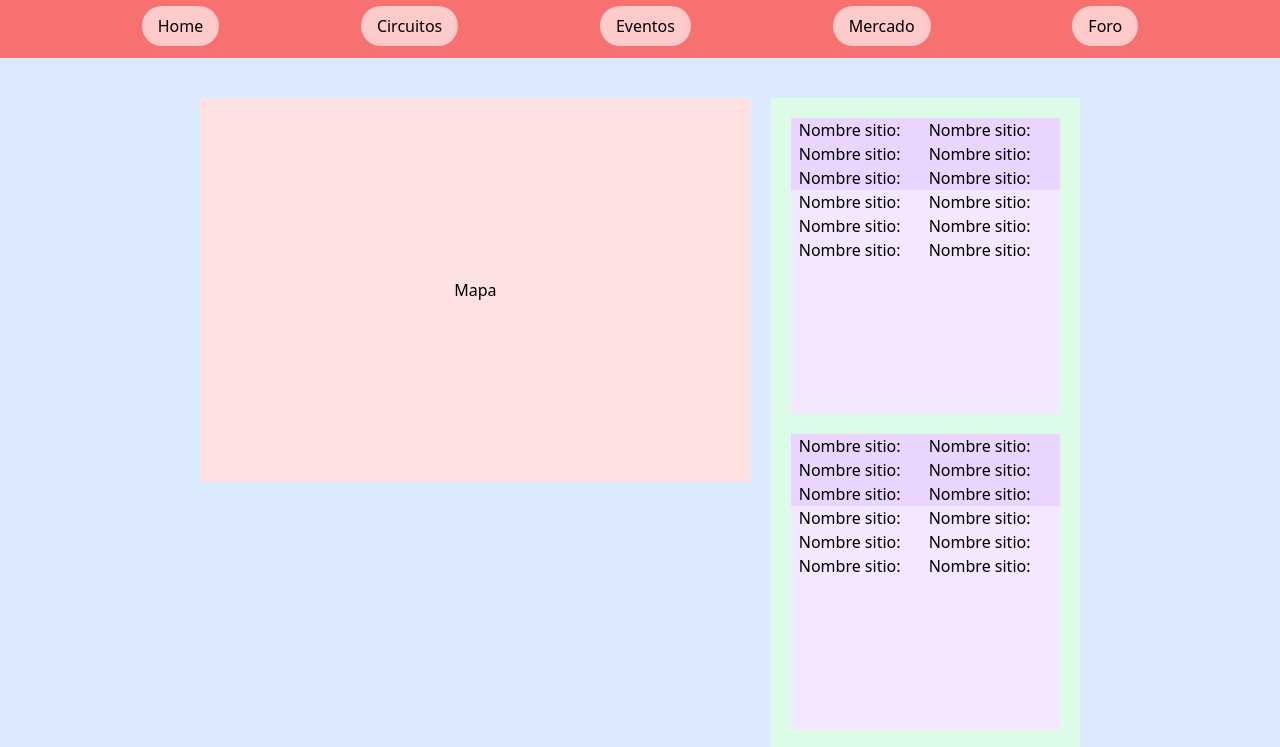
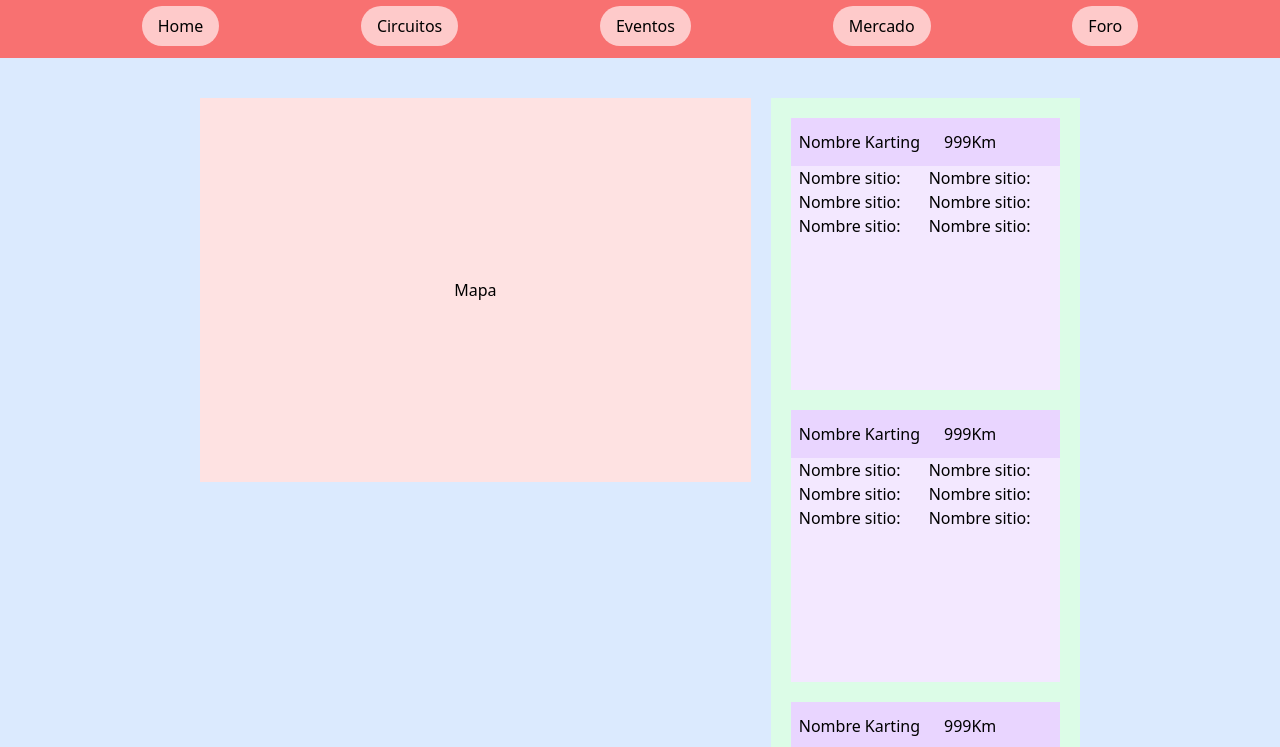
Before and after one commit to Jotanore/PFBNeoland, a website: page src/circuits.html in a window 1280 px wide. Shown: the part 46-793 px from the top of the page. Drawn offline with Linux system fonts and the light colour scheme.

Commit message:
feat: Starting JS

```diff
--- a/src/circuits.html
+++ b/src/circuits.html
@@ -3,11 +3,12 @@
 <head>
     <meta charset="UTF-8">
     <meta name="viewport" content="width=device-width, initial-scale=1.0">
-    <link href="./css/reset.css" rel="stylesheet" />
-    <link href="./css/output.css" rel="stylesheet" />
+    <link href="./css/reset.css" rel="stylesheet"/>
+    <link href="./css/output.css" rel="stylesheet"/>
+    <script defer type="module" src="./js/index.js"></script>
     <title>KartHub - Circuitos</title>
 </head>
-<body class="box-border w-screen bg-slate-500">
+<body id="circuits" class="box-border w-screen bg-slate-500">
     <header class=" bg-red-400">
         <nav>
             <h1 class="font-bold text-4xl flex bg-red-300">Hello sworld!</h1>
@@ -27,17 +28,11 @@
             Mapa
             </section>
 
-            <section class="flex flex-col mr-40 basis-2/5 p-5 bg-green-100 scr">
+            <section class="flex flex-col mr-40 basis-2/5 p-5 bg-green-100 ">
                 <article class="mb-5">
-                    <div class="bg-purple-200 max-h-24 w-full">
-                        <span class="mr-4 pl-2">Nombre sitio:</span>
-                        <span class="mr-4 pl-2">Nombre sitio:</span>
-                        <br>
-                        <span class="mr-4 pl-2">Nombre sitio:</span>
-                        <span class="mr-4 pl-2">Nombre sitio:</span>
-                        <br>
-                        <span class="mr-4 pl-2">Nombre sitio:</span>
-                        <span class="mr-4 pl-2">Nombre sitio:</span>
+                    <div class="bg-purple-200 min-h-12 max-h-24 w-full flex items-center __circuit-header-card">
+                        <span class="mr-4 pl-2">Nombre Karting</span>
+                        <span class="mr-4 pl-2 ">999Km</span>
                     </div>
 
                     <div class="bg-purple-100 h-56 w-full">
@@ -53,15 +48,9 @@
                 </article>
 
                 <article class="mb-5">
-                    <div class="bg-purple-200 max-h-24 w-full">
-                        <span class="mr-4 pl-2">Nombre sitio:</span>
-                        <span class="mr-4 pl-2">Nombre sitio:</span>
-                        <br>
-                        <span class="mr-4 pl-2">Nombre sitio:</span>
-                        <span class="mr-4 pl-2">Nombre sitio:</span>
-                        <br>
-                        <span class="mr-4 pl-2">Nombre sitio:</span>
-                        <span class="mr-4 pl-2">Nombre sitio:</span>
+                    <div class="bg-purple-200 min-h-12 max-h-24 w-full flex items-center __circuit-header-card">
+                        <span class="mr-4 pl-2">Nombre Karting</span>
+                        <span class="mr-4 pl-2 ">999Km</span>
                     </div>
 
                     <div class="bg-purple-100 h-56 w-full">
@@ -77,15 +66,9 @@
                 </article>
 
                 <article class="mb-5">
-                    <div class="bg-purple-200 max-h-24 w-full">
-                        <span class="mr-4 pl-2">Nombre sitio:</span>
-                        <span class="mr-4 pl-2">Nombre sitio:</span>
-                        <br>
-                        <span class="mr-4 pl-2">Nombre sitio:</span>
-                        <span class="mr-4 pl-2">Nombre sitio:</span>
-                        <br>
-                        <span class="mr-4 pl-2">Nombre sitio:</span>
-                        <span class="mr-4 pl-2">Nombre sitio:</span>
+                    <div class="bg-purple-200 min-h-12 max-h-24 w-full flex items-center __circuit-header-card">
+                        <span class="mr-4 pl-2">Nombre Karting</span>
+                        <span class="mr-4 pl-2 ">999Km</span>
                     </div>
 
                     <div class="bg-purple-100 h-56 w-full">
--- a/src/js/index.js
+++ b/src/js/index.js
@@ -0,0 +1,26 @@
+'use strict'
+
+document.addEventListener('DOMContentLoaded', () => {
+
+    const page = document.getElementsByTagName('body')
+    console.log(page[0].id)
+
+   switch (page[0].id){
+        case 'index':
+            console.log(`Estoy en ${page[0].id}`)
+            break
+        case 'circuits':
+            console.log(`Estoy en ${page[0].id}`)
+            break
+        case 'events':
+            console.log(`Estoy en ${page[0].id}`)
+            break
+        case 'market':
+            console.log(`Estoy en ${page[0].id}`)
+            break
+        case 'forum':
+            console.log(`Estoy en ${page[0].id}`)
+            break
+   }
+
+});
```
Also changed, not shown: src/events.html (+4 -3 lines), src/forum.html (+4 -3 lines), src/index.html (+4 -3 lines), src/market.html (+4 -3 lines), src/css/output.css.
